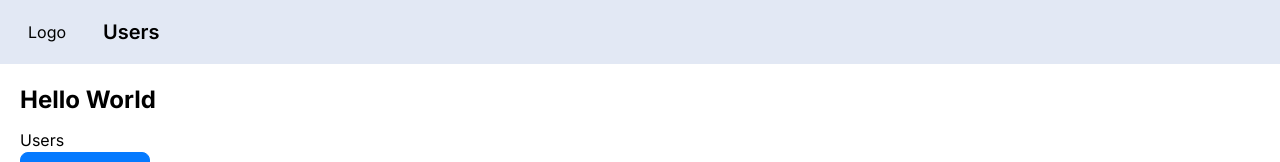
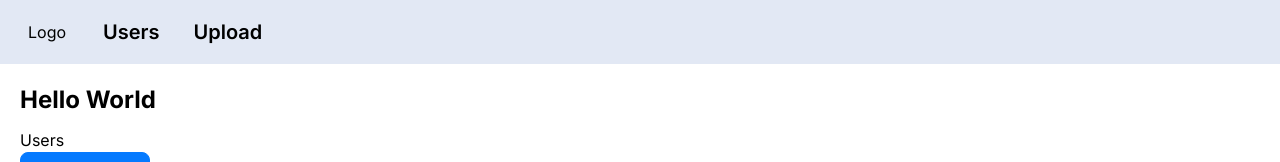
Before and after one commit to hamedhamzeh/my-next-playground, a Next.js app: page / in a window 1280 px wide. Shown: the top 162 px of the page. Built offline with nearby package versions, Linux system fonts and the light colour scheme.

Commit message:
Uploading files component. setting up cloudairy.

```diff
--- a/app/components/NavBar.tsx
+++ b/app/components/NavBar.tsx
@@ -11,6 +11,9 @@ const NavBar = () => {
                 <Link href="/users" className="btn btn-ghost normal-case text-xl">
                     Users
                 </Link>
+                <Link href="/upload" className="btn btn-ghost normal-case text-xl">
+                    Upload
+                </Link>
             </div>
         </div>
     );
--- /dev/null
+++ b/app/upload/page.tsx
@@ -0,0 +1,18 @@
+"use client";
+
+import React from "react";
+import { CldUploadWidget } from "next-cloudinary";
+
+const UploadPage = () => {
+    return (
+        <CldUploadWidget uploadPreset="cpj6ywds" onUpload={(result, widget) => console.log(result)}>
+            {({ open }) => (
+                <button className="btn btn-primary" onClick={() => open()}>
+                    Upload
+                </button>
+            )}
+        </CldUploadWidget>
+    );
+};
+
+export default UploadPage;
--- a/package.json
+++ b/package.json
@@ -18,6 +18,7 @@
         "eslint-config-next": "13.4.13",
         "fast-sort": "^3.4.1",
         "next": "13.4.13",
+        "next-cloudinary": "^6.16.0",
         "postcss": "8.4.27",
         "prisma": "^6.5.0",
         "react": "18.2.0",
```
Also changed, not shown: 1 other file (tests, documents, lock files or other folders).
